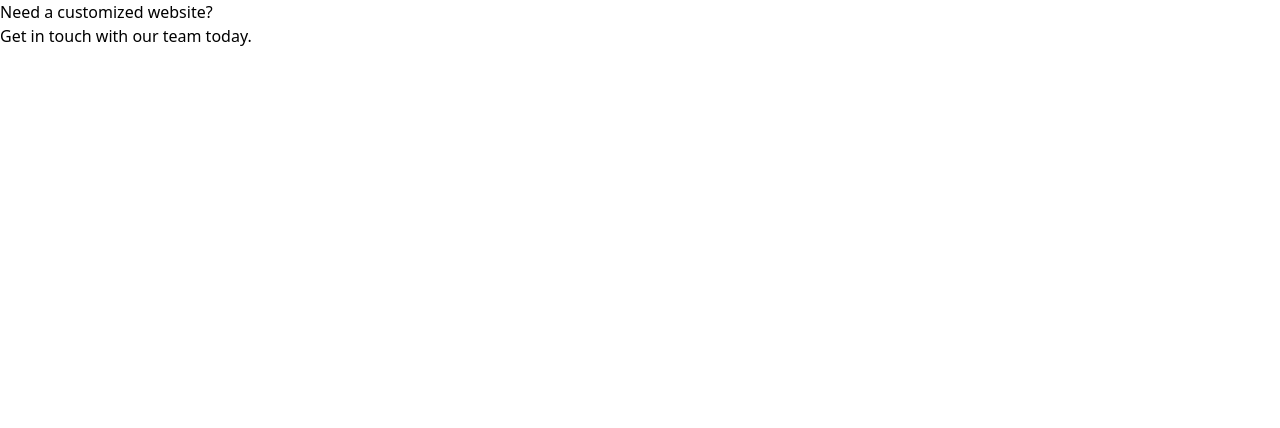
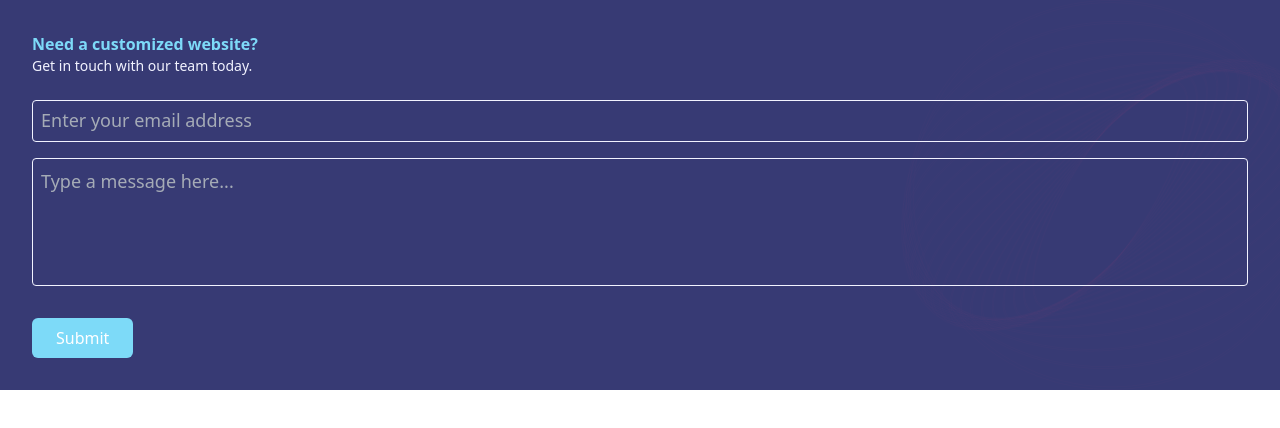
Before and after one commit to SageKyle/tenbits, a Next.js app in the folder frontend/: page /home/CTA in a window 1280 px wide. Shown: the top 428 px of the page. Built offline with nearby package versions, Linux system fonts and the light colour scheme.

Commit message:
complete CTA layout

```diff
--- a/frontend/src/pages/home/CTA.jsx
+++ b/frontend/src/pages/home/CTA.jsx
@@ -1,8 +1,49 @@
+'use client'
+import PrimaryBtn from '@/components/PrimaryBtn'
+import { useState } from 'react'
+
 export default function CTA() {
+	const [formData, setFormData] = useState({ email: '', message: '' })
+
+	function handleChange(e) {
+		setFormData((prev) => ({ ...prev, [e.target.name]: e.target.value }))
+	}
 	return (
-		<article className="container">
-			<h3>Need a customized website?</h3>
-			<p>Get in touch with our team today.</p>
+		<article className="w-full p-8 min-h-[20rem] bg-primary bg-purple-lines bg-no-repeat bg-contain bg-right bg-blend-screen opacity-90">
+			<h3 className="text-secondary font-semibold">
+				Need a customized website?
+			</h3>
+			<p className="text-accent text-sm mb-6">
+				Get in touch with our team today.
+			</p>
+			<form className="w-full flex flex-col gap-4">
+				<label className="flex flex-col space-y-2 w-full">
+					{/* <span className="capitalize text-slate-500 text-lg">
+						email address
+					</span> */}
+					<input
+						type="email"
+						placeholder="Enter your email address"
+						required
+						name="email"
+						onChange={handleChange}
+						value={formData.email}
+						className="p-2 w-full rounded bg-transparent border border-accent placeholder:text-lg"
+					/>
+				</label>
+
+				<label className="flex flex-col space-y-2 h-32 w-full">
+					<textarea
+						placeholder="Type a message here..."
+						required
+						name="message"
+						onChange={handleChange}
+						value={formData.message}
+						className="p-2 w-full resize-none h-full bg-transparent border border-accent rounded placeholder:text-lg"
+					/>
+				</label>
+				<PrimaryBtn styles="bg-secondary mt-4" link={'/'} text={'submit'} />
+			</form>
 		</article>
 	)
 }
--- a/frontend/src/pages/home/ComingSoon.jsx
+++ b/frontend/src/pages/home/ComingSoon.jsx
@@ -7,11 +7,23 @@ export default function ComingSoon() {
 	return (
 		<article className="p-10">
 			<h3 className="text-orange-500 text-xs font-bold capitalize mb-3">
-				coming soon
+				More features on the way!
 			</h3>
-			<p>More features on the way!</p>
+			<p className="text-xs">
+				We are launching with just the basic features you need to showcase your
+				products to your potential customers. However, soon you will be able to
+				fully manage both your offline and online store using your e-Store.
+			</p>
+			<p className="text-xs">
+				We are working on more features to help you easily customize your store
+				to your taste, manage your sales, and keep records of your products in
+				real-time.
+			</p>
+			<p className="text-xs mt-2">
+				Here are some features coming very soon to TenBits
+			</p>
 			<section className="grid grid-cols-[repeat(auto-fit,_minmax(20rem,1fr))] gap-8 my-12">
-				<div className="bg-slate-50 p-4 rounded-md">
+				<div className="bg-slate-50 p-4 rounded-md relative">
 					{/* <Image
 						src={fastIcon}
 						height={30}
@@ -19,6 +31,9 @@ export default function ComingSoon() {
 						objectFit="fill"
 						loading="lazy"
 					/> */}
+					<small className="inline-block text-xs capitalize absolute right-0 top-0 px-1 text-accent bg-secondary shadow text-semibold">
+						coming soon
+					</small>
 					<div className="text-primary border border-primary p-2 rounded flex w-fit">
 						<TbTruckDelivery className="text-2xl " />
 					</div>
@@ -31,7 +46,10 @@ export default function ComingSoon() {
 						customers.
 					</p>
 				</div>
-				<div className="bg-slate-50 p-4 rounded-md">
+				<div className="bg-slate-50 p-4 rounded-md relative">
+					<small className="inline-block text-xs capitalize absolute right-0 top-0 px-1 text-accent bg-secondary shadow text-semibold">
+						coming soon
+					</small>
 					<div className="border border-primary p-2 rounded-sm flex w-fit">
 						<div className="text-primary flex w-fit">
 							<DiGoogleAnalytics className="text-2xl " />
@@ -46,7 +64,10 @@ export default function ComingSoon() {
 						your online business.
 					</p>
 				</div>
-				<div className="bg-slate-50 p-4 rounded-md">
+				<div className="bg-slate-50 p-4 rounded-md relative">
+					<small className="inline-block text-xs capitalize absolute right-0 top-0 px-1 text-accent bg-secondary shadow text-semibold">
+						coming soon
+					</small>
 					<div className="text-primary border border-primary p-2 rounded flex w-fit">
 						<GiReceiveMoney className="text-2xl " />
 					</div>
```
